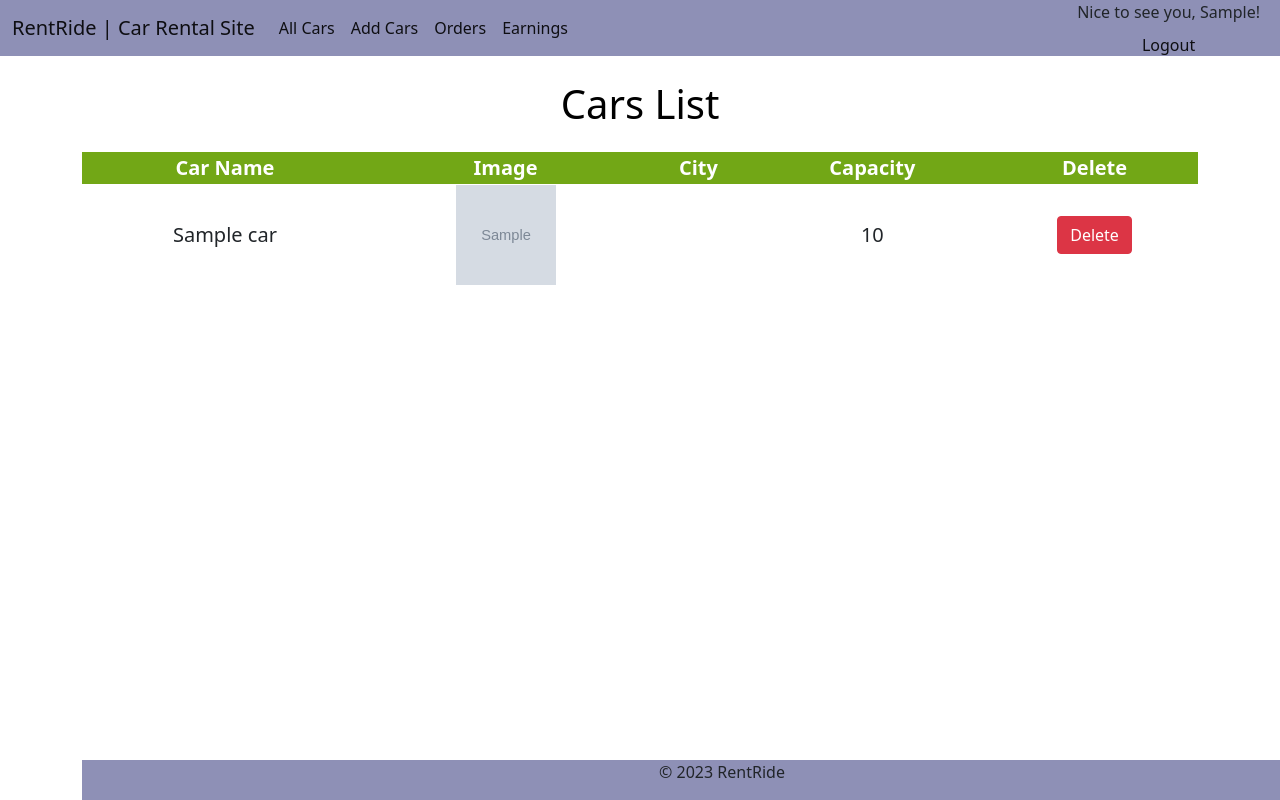
After one commit to Eimantasj1/baigiamasis_darbas, a Django app: page /all_cars/ in a window 1280 px wide. The commit adds this page. Run offline with Django 4.2, Linux system fonts and the light colour scheme; a user stored in the database is signed in; tables that the repository leaves empty hold one stand-in row (values such as "Sample post"); grey boxes marked "Sample" are stand-in pictures.

```diff
--- /dev/null
+++ b/Car_Rental/RentRide/templates/all_cars.html
@@ -0,0 +1,34 @@
+{% extends 'car_dealer_navbar.html' %}
+{% block title %} RentRide | Dealer page {% endblock %}
+{% block body %}
+<div class="container">
+{% if cars %}
+<h1 class="mt-4">Cars List</h1>
+<div class="users-table mt-4">
+    <table>
+        <tbody>
+            <tr>
+                <th>Car Name</th>
+                <th>Image</th>
+                <th>City</th>
+                <th>Capacity</th>
+                <th>Delete</th>
+            </tr>
+            {% for car in cars %}
+            <tr>
+                <td>{{car.name}}</td>
+                <td><img src="{{car.image.url}}" alt="" width="100px" height="100px"></td>
+                <td>{{car.location.city}}</td>
+                <td>{{car.capacity}}</td>
+                <td><a href="/delete_car/{{car.id}}/" class="btn btn-danger"
+                        onclick="return confirm('Are you sure you want to delete {{car.name}}?')">Delete</a></td>
+            </tr>
+            {% endfor %}
+        </tbody>
+    </table>
+    {% else %}
+    <br>
+    <h2>No Cars Added Yet</h2>
+    {% endif %}
+</div>
+{% endblock %}
--- a/Car_Rental/RentRide/templates/base.html
+++ b/Car_Rental/RentRide/templates/base.html
@@ -46,7 +46,6 @@
     integrity="sha384-U1DAWAznBHeqEIlVSCgzq+c9gqGAJn5c/t99JyeKa9xxaYpSvHU5awsuZVVFIhvj"
     crossorigin="anonymous">
   </script>
-  {% block js %} {% endblock %}
   <footer>
     <center><p>&copy; 2023 RentRide</p></center>
   </footer>
--- /dev/null
+++ b/Car_Rental/RentRide/templates/car_dealer_navbar.html
@@ -0,0 +1,55 @@
+<!doctype html>
+<html lang="en">
+{% load static %}
+<head>
+  <meta charset="utf-8">
+  <meta name="viewport" content="width=device-width, initial-scale=1">
+  <link rel="stylesheet" type="text/css" href="{% static "css/customer_style.css" %}">
+
+  <link href="https://cdn.jsdelivr.net/npm/bootstrap@5.1.0/dist/css/bootstrap.min.css" rel="stylesheet"
+    integrity="sha384-KyZXEAg3QhqLMpG8r+8fhAXLRk2vvoC2f3B09zVXn8CA5QIVfZOJ3BCsw2P0p/We" crossorigin="anonymous">
+
+  <title>{% block title %} {% endblock %}</title>
+</head>
+<body>
+  <nav class="navbar navbar-expand-lg navbar-light sticky-top">
+    <div class="container-fluid">
+      <a class="navbar-brand" href="#">RentRide | Car Rental Site</a>
+      <button class="navbar-toggler" type="button" data-bs-toggle="collapse" data-bs-target="#navbarSupportedContent"
+        aria-controls="navbarSupportedContent" aria-expanded="false" aria-label="Toggle navigation">
+        <span class="navbar-toggler-icon"></span>
+      </button>
+      <div class="collapse navbar-collapse" id="navbarSupportedContent">
+        <ul class="navbar-nav me-5">
+          <li class="nav-item">
+            <a class="nav-link active" aria-current="page" href="/all_cars/">All Cars</a>
+          </li>
+          <li class="nav-item">
+            <a class="nav-link active" aria-current="page" href="/add_car/">Add Cars</a>
+          </li>
+          <li class="nav-item">
+            <a class="nav-link active" aria-current="page" href="/all_orders/">Orders</a>
+          </li>
+          <li class="nav-item">
+            <a class="nav-link active" aria-current="page" href="/earnings/">Earnings</a>
+          </li>
+          {% if user.is_authenticated %}
+            <div class="user-panel">
+              <p>Nice to see you, {{ user.username | capfirst }}!</p>
+              <center><a href="{% url 'logout' %}" class="nav-link active">Logout</a></center>
+            </div>
+          {% endif %}
+        </ul>
+      </div>
+    </div>
+  </nav>
+  {% block body %}
+  {% endblock %}
+<script src="https://cdn.jsdelivr.net/npm/bootstrap@5.1.0/dist/js/bootstrap.bundle.min.js"
+            integrity="sha384-U1DAWAznBHeqEIlVSCgzq+c9gqGAJn5c/t99JyeKa9xxaYpSvHU5awsuZVVFIhvj" crossorigin="anonymous">
+</script>
+<footer>
+  <center><p>&copy; 2023 RentRide</p></center>
+</footer>
+</body>
+</html>
--- a/Car_Rental/RentRide/templates/customer_homepage.html
+++ b/Car_Rental/RentRide/templates/customer_homepage.html
@@ -1,7 +1,5 @@
 {% extends 'customer_navbar.html' %}
 {% block title %} RentRide| Search Cars {% endblock %}
-{% block css %}
-{% endblock %}
 {% block body %}
 <br>
 <div class="container ">
--- a/Car_Rental/RentRide/templates/customer_navbar.html
+++ b/Car_Rental/RentRide/templates/customer_navbar.html
@@ -41,7 +41,6 @@
 <script src="https://cdn.jsdelivr.net/npm/bootstrap@5.1.0/dist/js/bootstrap.bundle.min.js"
             integrity="sha384-U1DAWAznBHeqEIlVSCgzq+c9gqGAJn5c/t99JyeKa9xxaYpSvHU5awsuZVVFIhvj" crossorigin="anonymous">
 </script>
-{% block js %} {% endblock %}
 <footer>
   <center><p>&copy; 2023 RentRide</p></center>
 </footer>
--- a/Car_Rental/RentRide/urls.py
+++ b/Car_Rental/RentRide/urls.py
@@ -11,4 +11,5 @@ urlpatterns = [
     path("car_rent/", views.car_rent, name="car_rent"),
     path("car_dealer_login/", views.car_dealer_login, name="car_dealer_login"),
     path("car_dealer_signup/", views.car_dealer_signup, name="car_dealer_signup"),
+    path("all_cars/", views.all_cars, name="all_cars"),
 ]
--- a/Car_Rental/RentRide/views.py
+++ b/Car_Rental/RentRide/views.py
@@ -145,3 +145,8 @@ def car_dealer_signup(request):
         car_dealer.save()
         return render(request, "car_dealer_login.html")
     return render(request, "car_dealer_signup.html")
+
+def all_cars(request):
+    dealer = CarDealer.objects.filter(car_dealer=request.user).first()
+    cars = Car.objects.filter(car_dealer=dealer)
+    return render(request, "all_cars.html", {'cars':cars})
```
Also changed, not shown: Car_Rental/RentRide/templates/car_dealer_signup.html (added, +41 -0 lines), Car_Rental/RentRide/templates/car_rent.html (added, +18 -0 lines).
